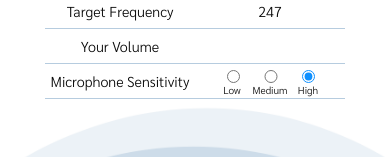
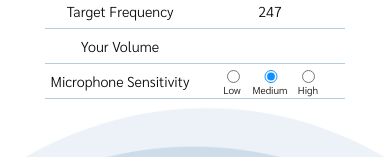
Before and after one commit to nikolanekudova/fretboard-notes-trainer, a React (Vite) app: page / in a window 390 px wide. Both pictures are taken after a click on the button "Start Trainer 🎶". Shown: the part 171-328 px from the top of the page. Built offline with nearby package versions, Linux system fonts and the light colour scheme; no server answers.

Commit message:
microphone sensitivity changes

```diff
--- a/src/components/TrainerPage.jsx
+++ b/src/components/TrainerPage.jsx
@@ -42,17 +42,17 @@ export function TrainerPage(appStart, setAppStart) {
     const [chromaticNatural, setChromaticNatural] = useState("chromatic");
     const [queryNotes, setQueryNotes] = useState(true);
     const [correctFrequency, setCorrectFrequency] = useState(false);
-    const [microphoneSensitivity, setMicrophoneSensitivity] = useState("high");
+    const [microphoneSensitivity, setMicrophoneSensitivity] = useState("medium");
     const microphoneSensitivityRef = useRef(0.005);
 
     function calculateMicrophoneSensitivity(sensitivity) {
         switch (sensitivity) {
             case "low":
-                return 0.1;
+                return 0.05;
             case "medium":
-                return 0.05;
+                return 0.005;
             case "high":
-                return 0.005;
+                return 0.0005;
             default:
                 return 0.005;
         }
```
